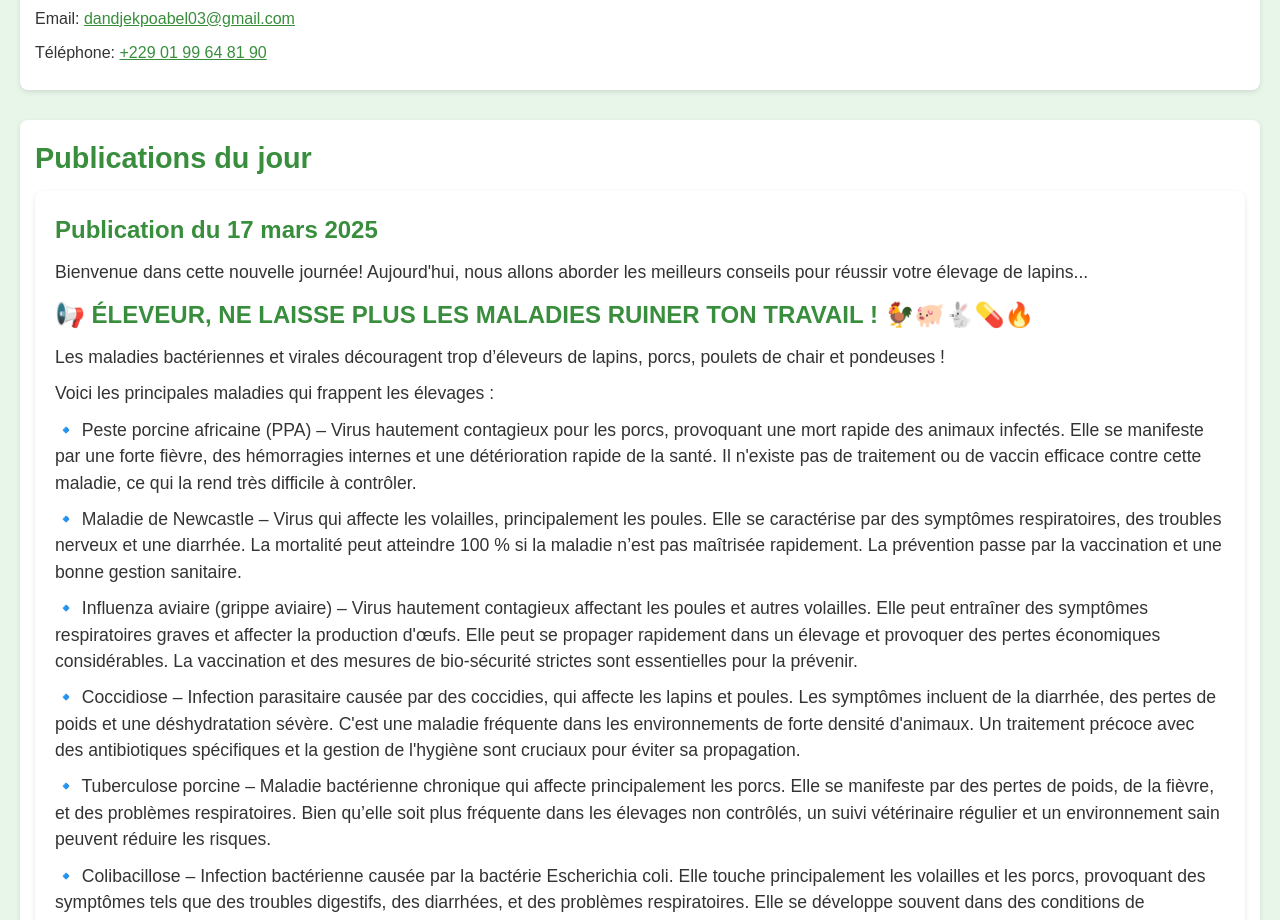
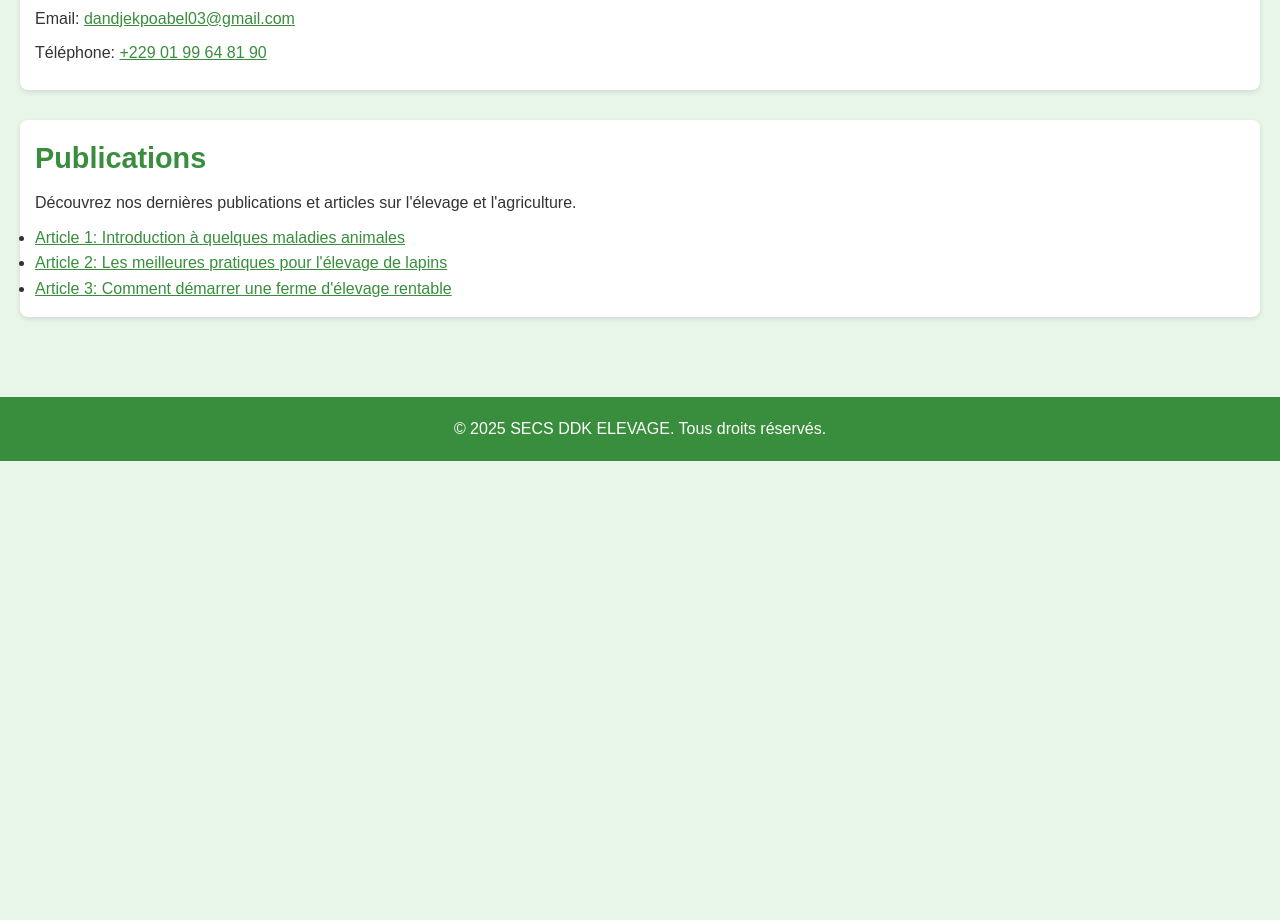
Before and after one commit to DANDJEKPO/SECS-DDK-ELEVAGE, a plain HTML site: page index.html in a window 1280 px wide. Shown: the part 1148-2068 px from the top of the page. After the commit the page ends 1609 px from the top, so only its background shows below. Drawn offline with Linux system fonts and the light colour scheme.

Commit message:
Update index.html

```diff
--- a/index.html
+++ b/index.html
@@ -177,7 +177,9 @@
         }
 
     </style>
+
 </head>
+<script src="js/script.js"></script>
 <body>
 
     <!-- En-tête avec logo et navigation -->
@@ -364,13 +366,14 @@
         </section>
 
         <!-- Section des publications quotidiennes -->
-        <section id="publications">
-            <h2>Publications du jour</h2>
+        <section id="publication">
+            <h2>Publications</h2>
+            <p>Découvrez nos dernières publications et articles sur l'élevage et l'agriculture.</p>
+            <ul>
+                <li>
+                    <a href="javascript:void(0);" onclick="toggleContent('pub1')">Article 1: Introduction à quelques maladies animales</a>
+                    <div id="pub1" class="publication-content" style="display: none;">
 
-            <!-- Publication de la journée -->
-            <div class="publication">
-                <h3>Publication du 17 mars 2025</h3>
-                <p>Bienvenue dans cette nouvelle journée! Aujourd'hui, nous allons aborder les meilleurs conseils pour réussir votre élevage de lapins...
                             <h3>📢 ÉLEVEUR, NE LAISSE PLUS LES MALADIES RUINER TON TRAVAIL ! 🐓🐖🐇💊🔥</h3>
                             <P>Les maladies bactériennes et virales découragent trop d’éleveurs de lapins, porcs, poulets de chair et pondeuses ! </P>
                             <p> Voici les principales maladies qui frappent les élevages :</p>
@@ -388,15 +391,26 @@
                                 💬 Envoie-moi directement un message pour découvrir ces solutions et sauver ton élevage ! 📩</p>👉
                             <p>📱 Numéros : Moov 0199648190 | MTN 0154161300</p>
                             <p>📧 Email : dandjekpoabel03@gmail.com</p>
-                    <p>#SantéAnimale #StopAuxMaladies #ÉlevageRéussi #ProtectionDuBétail #BoostTonÉlevage</p>
-                    Méthodes pédagogiques :
+                            <p>#SantéAnimale #StopAuxMaladies #ÉlevageRéussi #ProtectionDuBétail #BoostTonÉlevage</p></p>
+                    </div>
+                </li>
+                <li>
+                    <a href="javascript:void(0);" onclick="toggleContent('pub2')">Article 2: Les meilleures pratiques pour l'élevage de lapins</a>
+                    <div id="pub2" class="publication-content" style="display: none;">
+                        <p>Voici le contenu détaillé de l'article sur l'élevage de lapins. Vous pouvez ajouter tout le texte ici...</p>
+                    </div>
+                </li>
+                <li>
+                    <a href="javascript:void(0);" onclick="toggleContent('pub3')">Article 3: Comment démarrer une ferme d'élevage rentable</a>
+                    <div id="pub3" class="publication-content" style="display: none;">
+                        <p>Voici le contenu détaillé de l'article sur la création d'une ferme d'élevage. Vous pouvez ajouter tout le texte ici...</p>
+                    </div>
+                </li>
+            </ul>
+        </section>
 
-</p>
-            </div>
 
-            <!-- Ajoutez plus de publications ici -->
-            <!-- <div class="publication"> ... </div> -->
-        </section>
+
     </main>
 
     <!-- Pied de page -->
@@ -415,6 +429,16 @@
             }
         }
     </script>
-
+<script>
+    // Fonction pour afficher ou masquer le contenu des publications
+    function toggleContent(id) {
+        var content = document.getElementById(id);
+        if (content.style.display === 'none' || content.style.display === '') {
+            content.style.display = 'block';
+        } else {
+            content.style.display = 'none';
+        }
+    }
+</script>
 </body>
 </html>
```
Lines whose indentation alone changed are shown as unchanged.
